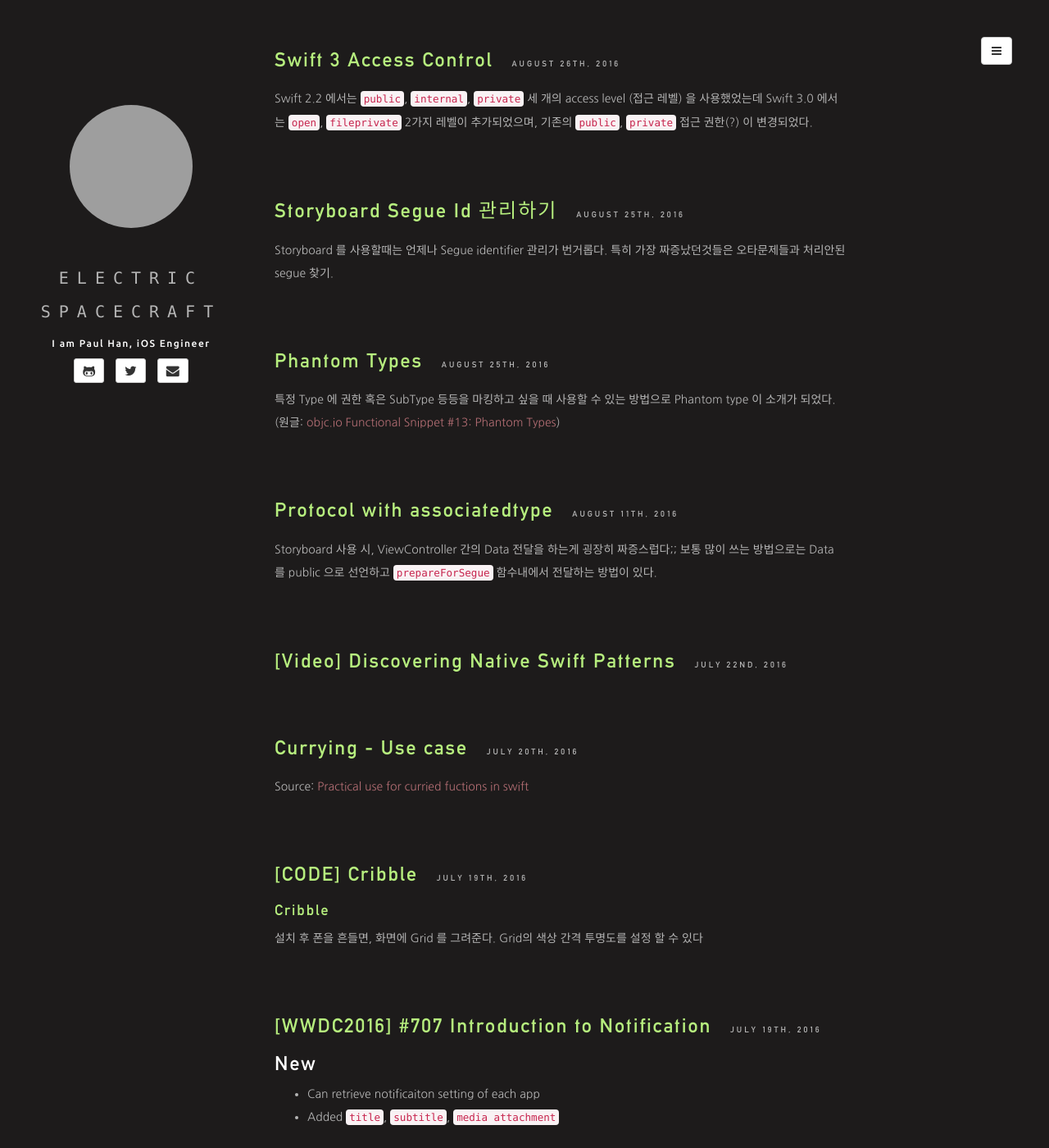
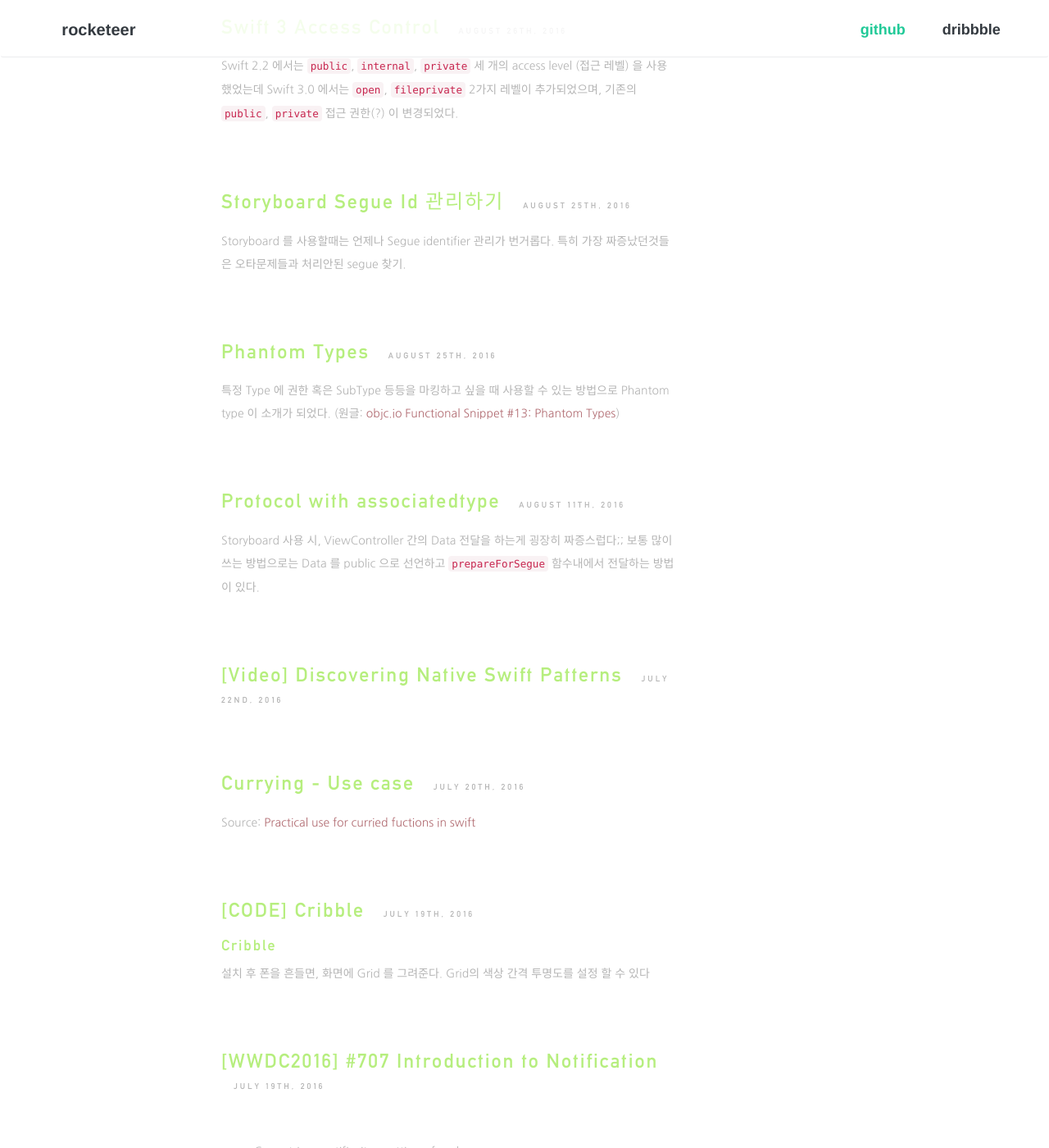
Before and after one commit to mlight3/mlight3.github.io, a Jekyll site: the page built from index.html, in a window 1280 px wide and 1400 px high. Shown: the whole window at 82% size. Built offline with Jekyll 4.4.1, drawn with Linux system fonts in a browser that asks for light colours; some web fonts are replaced; the list of posts is cut into pages by our own code; grey boxes are pictures that could not be loaded.

Commit message:
UI 변경

```diff
--- a/_config.yml
+++ b/_config.yml
@@ -7,14 +7,14 @@ highlighter: pygments
 markdown: kramdown
 disqus: dbyll
 google_analytics: dbyll
-title: Electric Spacecraft
+title: Rocketeer
 
 defaults:
   -
     scope:
       path: "" # empty string for all files
     values:
-      title: Electric Spacecraft
+      title: Rocketeer
 
 description:
 author:
--- a/_includes/default.html
+++ /dev/null
@@ -1,105 +0,0 @@
-<!DOCTYPE html>
-<html>
-<head>
-	<meta charset="utf-8">
-	<title>{{ page.title }}</title>
-	{% if page.description %}
-	<meta name="description" content="{{ page.description }}">
-	{% endif %}
-	<meta name="author" content="{{ site.author.name }}">
-
-	<!-- Enable responsive viewport -->
-	<meta name="viewport" content="width=device-width, initial-scale=1.0">
-
-	<!-- Le HTML5 shim, for IE6-8 support of HTML elements -->
-	<!--[if lt IE 9]>
-	<script src="http://html5shim.googlecode.com/svn/trunk/html5.js"></script>
-	<![endif]-->
-
-	<!-- Le styles -->
-	<link href="{{ site.BASE_PATH }}/assets/resources/bootstrap/css/bootstrap.min.css" rel="stylesheet">
-	<link href="{{ site.BASE_PATH }}/assets/resources/font-awesome/css/font-awesome.min.css" rel="stylesheet">
-	<link href="{{ site.BASE_PATH }}/assets/resources/syntax/syntax.css" rel="stylesheet">
-	<link href="{{ site.BASE_PATH }}/assets/css/style.css" rel="stylesheet">
-
-	<!-- Le fav and touch icons -->
-	<!-- Update these with your own images
-	<link rel="shortcut icon" href="images/favicon.ico">
-	<link rel="apple-touch-icon" href="images/apple-touch-icon.png">
-	<link rel="apple-touch-icon" sizes="72x72" href="images/apple-touch-icon-72x72.png">
-	<link rel="apple-touch-icon" sizes="114x114" href="images/apple-touch-icon-114x114.png">
-	-->
-
-	<link rel="alternate" type="application/rss+xml" title="{{ site.name }}" href="{{ site.BASE_PATH }}/feed.xml">
-	{% include analytics.html %}
-	{% seo %}
-</head>
-
-<body class="body-background">
-	<nav class="navbar navbar-default visible-xs" role="navigation">
-		<!-- Brand and toggle get grouped for better mobile display -->
-		<div class="navbar-header">
-			<button type="button" class="navbar-toggle" data-toggle="collapse" data-target="#bs-example-navbar-collapse-1">
-				<span class="sr-only">Toggle navigation</span>
-				<span class="icon-bar"></span>
-				<span class="icon-bar"></span>
-				<span class="icon-bar"></span>
-			</button>
-			{% if site.author.github %}
-			<a type="button" class="navbar-toggle nav-link" href="http://github.com/{{ site.author.github }}">
-				<i class="fa fa-github"></i>
-			</a>
-			{% endif %}
-			{% if site.author.twitter %}
-			<a type="button" class="navbar-toggle nav-link" href="http://twitter.com/{{ site.author.twitter }}">
-				<i class="fa fa-twitter"></i>
-			</a>
-			{% endif %}
-			{% if site.author.email %}
-			<a type="button" class="navbar-toggle nav-link" href="mailto:{{ site.author.email }}">
-				<i class="fa fa-envelope"></i>
-			</a>
-			{% endif %}
-			<a class="navbar-brand" href="{{ site.BASE_PATH }}/">
-				<img src="http://www.gravatar.com/avatar/{{site.author.email_md5}}?s=35" class="img-circle" />
-				{{ site.title }}
-			</a>
-		</div>
-
-		<!-- Collect the nav links, forms, and other content for toggling -->
-		<div class="collapse navbar-collapse" id="bs-example-navbar-collapse-1">
-			<ul class="nav navbar-nav">
-				<li class="active"><a href="{{ site.BASE_PATH }}/">Home</a></li>
-				<li><a href="{{ site.BASE_PATH}}/{{ site.categories_path }}">Categories</a></li>
-				<li><a href="{{ site.BASE_PATH}}/{{ site.tags_path }}">Tags</a></li>
-			</ul>
-		</div><!-- /.navbar-collapse -->
-	</nav>
-
-	<!-- nav-menu-dropdown -->
-	<div class="btn-group hidden-xs" id="nav-menu">
-		<button type="button" class="btn btn-default dropdown-toggle" data-toggle="dropdown">
-			<i class="fa fa-bars"></i>
-		</button>
-		<ul class="dropdown-menu" role="menu">
-			<li><a href="{{ site.BASE_PATH}}/"><i class="fa fa-home"></i>Home</a></li>
-			<li><a href="{{ site.BASE_PATH}}/{{ site.categories_path }}"><i class="fa fa-folder"></i>Categories</a></li>
-			<li><a href="{{ site.BASE_PATH}}/{{ site.tags_path }}"><i class="fa fa-tags"></i>Tags</a></li>
-			<li class="divider"></li>
-			<li><a href="#"><i class="fa fa-arrow-up"></i>Top of Page</a></li>
-		</ul>
-	</div>
-
-	<div class="col-sm-3 sidebar hidden-xs" style="{% if site.sidebar_background_image %}background: url({{site.sidebar_background_image}}) no-repeat center center !important;{% endif %}">
-		{% include sidebar.html %}
-	</div>
-
-	<div class="col-sm-9 col-sm-offset-3 content" style="background-color: #1D1B1B">
-		{{ content }}
-	</div>
-
-	<script type="text/javascript" src="{{ site.BASE_PATH }}/assets/resources/jquery/jquery.min.js"></script>
-	<script type="text/javascript" src="{{ site.BASE_PATH }}/assets/resources/bootstrap/js/bootstrap.min.js"></script>
-	<script type="text/javascript" src="{{ site.BASE_PATH }}/assets/js/app.js"></script>
-</body>
-</html>
--- /dev/null
+++ b/_includes/head.html
@@ -0,0 +1,28 @@
+<head>
+	<meta charset="utf-8">
+  <title>
+  {% if page.title %} {{ page.title }}
+  {% else %} {{ site.title }}
+  {% endif %}
+  </title>
+
+	{% if page.description %}
+	<meta name="description" content="{{ page.description }}">
+  {% elsif site.description %}
+  <meta name="description" content="{{ site.description }}">
+	{% endif %}
+
+	<meta name="author" content="{{ site.author.name }}">
+	<meta name="viewport" content="width=device-width, initial-scale=1.0">
+
+	<!-- Le styles -->
+	<link href="{{ site.BASE_PATH }}/assets/resources/bootstrap/css/bootstrap.min.css" rel="stylesheet">
+	<link href="{{ site.BASE_PATH }}/assets/resources/font-awesome/css/font-awesome.min.css" rel="stylesheet">
+	<link href="{{ site.BASE_PATH }}/assets/resources/syntax/syntax.css" rel="stylesheet">
+	<link href="{{ site.BASE_PATH }}/assets/css/style.css" rel="stylesheet">
+
+	<link rel="alternate" type="application/rss+xml" title="{{ site.name }}" href="{{ site.BASE_PATH }}/feed.xml">
+
+	{% include analytics.html %}
+	{% seo %}
+</head>
--- /dev/null
+++ b/_includes/nav.html
@@ -0,0 +1,16 @@
+<nav class="navbar">
+  <div class="navbar-container">
+  <a href="/" class="blog-title">
+    {{page.title}}
+  </a>
+
+  <div class="navbar-menus">
+    <a href="/" class="active navbar-menu menu-blog">
+      Github
+    </a>
+    <a href="https://dribbble.com/heeyeun" target="_blank" class="navbar-menu menu-dribbble">
+      Dribbble
+    </a>
+    </div>
+  </div>
+</nav>
--- a/_includes/page.html
+++ /dev/null
@@ -1 +0,0 @@
-{{ content }}
--- a/_includes/post.html
+++ b/_includes/post.html
@@ -3,7 +3,7 @@
 </div>
 
 <article>
-	<div class="col-sm-10">
+	<div class="col-sm-20">
 	 <span class="post-date" style="margin-left: 10px">
 	   {% assign d = page.date | date: "%d" | plus:'0' %}
 	   {{ page.date | date: "%B" }}
--- a/_includes/sidebar.html
+++ /dev/null
@@ -1,64 +0,0 @@
-<!-- sidebar.html -->
-<header class="sidebar-header" role="banner"">
-	<a href="{{ site.BASE_PATH }}/">
-		<img src="http://www.gravatar.com/avatar/{{site.author.email_md5}}?s=150" class="img-circle" />
-	</a>
-	<br></br>
-	<h3 class="title">
-        <a href="{{ site.BASE_PATH }}/">{{ site.title }}</a>
-  </h3>
-</header>
-
-{% if site.author.bio %}
-<div id="bio" class="text-center" margin-top="20px">
-	{{ site.author.bio }}
-</div>
-{% endif %}
-
-<div id="contact-list" class="text-center">
-	<ul class="list-unstyled list-inline">
-		{% if site.author.github %}
-		<li>
-			<a class="btn btn-default btn-sm" href="https://github.com/{{ site.author.github }}">
-				<i class="fa fa-github-alt fa-lg"></i>
-			</a>
-		</li>
-		{% endif %}
-		{% if site.author.twitter %}
-		<li>
-			<a class="btn btn-default btn-sm" href="https://twitter.com/{{ site.author.twitter }}">
-				<i class="fa fa-twitter fa-lg"></i>
-			</a>
-		</li>
-		{% endif %}
-		{% if site.author.email %}
-		<li>
-			<a class="btn btn-default btn-sm" href="mailto:{{ site.author.email }}">
-				<i class="fa fa-envelope fa-lg"></i>
-			</a>
-		</li>
-		{% endif %}
-	</ul>
-	<ul id="contact-list-secondary" class="list-unstyled list-inline">
-		{% if site.author.pinterest %}
-		<li>
-			<a class="btn btn-default btn-sm" href="https://pinterest.com/{{ site.author.pinterest }}">
-				<i class="fa fa-pinterest fa-lg"></i>
-			</a>
-		</li>
-		{% endif %}
-		{% if site.author.linkedin %}
-		<li>
-			<a class="btn btn-default btn-sm" href="https://linkedin.com/in/{{ site.author.linkedin }}">
-				<i class="fa fa-linkedin fa-lg"></i>
-			</a>
-		</li>
-		{% endif %}
-		<li>
-			<a class="btn btn-default btn-sm" href="{{ site.BASE_PATH }}/{{ site.rss_path }}">
-				<i class="fa fa-rss fa-lg"></i>
-			</a>
-		</li>
-	</ul>
-</div>
-<!-- sidebar.html end -->
--- a/_layouts/default.html
+++ b/_layouts/default.html
@@ -1,23 +1,17 @@
 ---
-theme :
-  name : dbyll
 ---
-{% include default.html %}
 
-{% if site.google_analytics %}
-<!-- Asynchronous Google Analytics snippet -->
-<script>
-  var _gaq = _gaq || [];
-  var pluginUrl =
- '//www.google-analytics.com/plugins/ga/inpage_linkid.js';
-  _gaq.push(['_require', 'inpage_linkid', pluginUrl]);
-  _gaq.push(['_setAccount', '{{ site.google_analytics }}']);
-  _gaq.push(['_trackPageview']);
+<!DOCTYPE html>
+<html>
+  {% include head.html %}
 
-  (function() {
-    var ga = document.createElement('script'); ga.type = 'text/javascript'; ga.async = true;
-    ga.src = ('https:' == document.location.protocol ? 'https://ssl' : 'http://www') + '.google-analytics.com/ga.js';
-    var s = document.getElementsByTagName('script')[0]; s.parentNode.insertBefore(ga, s);
-  })();
-</script>
-{% endif %}
+  <body class="body-background">
+	   {% include nav.html %}
+
+     {{ content }}
+
+  	<script type="text/javascript" src="{{ site.BASE_PATH }}/assets/resources/jquery/jquery.min.js"></script>
+  	<script type="text/javascript" src="{{ site.BASE_PATH }}/assets/resources/bootstrap/js/bootstrap.min.js"></script>
+  	<script type="text/javascript" src="{{ site.BASE_PATH }}/assets/js/app.js"></script>
+  </body>
+</html>
--- /dev/null
+++ b/_layouts/home.html
@@ -0,0 +1,6 @@
+---
+layout: default
+---
+<div class="content">
+  {{ content }}
+</div>
--- a/_layouts/page.html
+++ /dev/null
@@ -1,4 +0,0 @@
----
-layout: default
----
-{% include page.html %}
--- a/_layouts/post.html
+++ b/_layouts/post.html
@@ -1,7 +1,9 @@
 ---
 layout: default
 ---
-{% include post.html %}
+<div class="content">
+  {% include post.html %}
+</div>
 
 {% if site.disqus and page.comments %}
     {% include disqus.html %}
--- a/assets/css/style.css
+++ b/assets/css/style.css
@@ -7,33 +7,49 @@
     src: url(alte-din-1451-mittelschrift.regular.ttf);
 }
 
-.body-background {
-	background-color: #1D1B1B;
+.navbar {
+  width: 100%;
+  position: fixed;
+  top: 0;
+  transition: top 0.2s ease-in-out;
+  height: 70px;
+  background-color: rgba(255, 255, 255, 0.85);
+  border-bottom: 1px solid rgba(0, 20, 40, 0.08);
+  text-align: center;
+  user-select: none;
+  -moz-user-select: none;
+  -webkit-user-select: none;
+  -ms-user-select: none;
+  z-index: 1000;
 }
 
-.sidebar {
-	position: fixed;
-	top: 0px;
-	padding-top: 10%;
-	background-color: #1D1B1B;
-	color: #fff;
+.navbar-container {
+   padding: 0 3%;
+ }
+
+.blog-title {
+  display: inline-block;
+  float: left;
+  padding: 0 3%;
+  font-size: 20px;
+  color: #343a40;
+  line-height: 70px;
+  text-transform: lowercase;
+  font-weight: 600;
 }
 
-.sidebar-header {
-	text-align: center;
-	margin-bottom: 10px;
+.navbar-menus { display: inline-block; float: right; font-size: 18px; }
+.navbar-menus a.navbar-menu { padding: 23px 20px 26px; color: #343a40; line-height: 70px; text-transform: lowercase; font-weight: 600; }
+.navbar-menus a.navbar-menu.menu-about:hover, .navbar-menus a.navbar-menu.menu-about:focus, .navbar-menus a.navbar-menu.menu-about.active { color: #ff922b; }
+.navbar-menus a.navbar-menu.menu-blog:hover, .navbar-menus a.navbar-menu.menu-blog:focus, .navbar-menus a.navbar-menu.menu-blog.active { color: #20c997; }
+.navbar-menus a.navbar-menu.menu-dribbble:hover { color: #f06595; }
+
+.body-background {
+	background-color: #FFFFFF;
 }
-
-.sidebar-header .title{
-	letter-spacing: 10px;
-	line-height: 40px;
-	text-transform: uppercase;
-}
-
-.sidebar-header .title a{
-	text-decoration: none;
-	font-size: 20px;
-	color: #B5B5B5;
+.content {
+  max-width: 740px;
+  margin: 0 auto;
 }
 
 a.nav-link {
--- a/index.html
+++ b/index.html
@@ -1,8 +1,7 @@
 ---
-layout: page
-tagline:
+layout: home
+type: home
 ---
-
 {% assign posts = (paginator.posts | sort: "date") | reverse %}
 {% for post in posts %}
 
```
